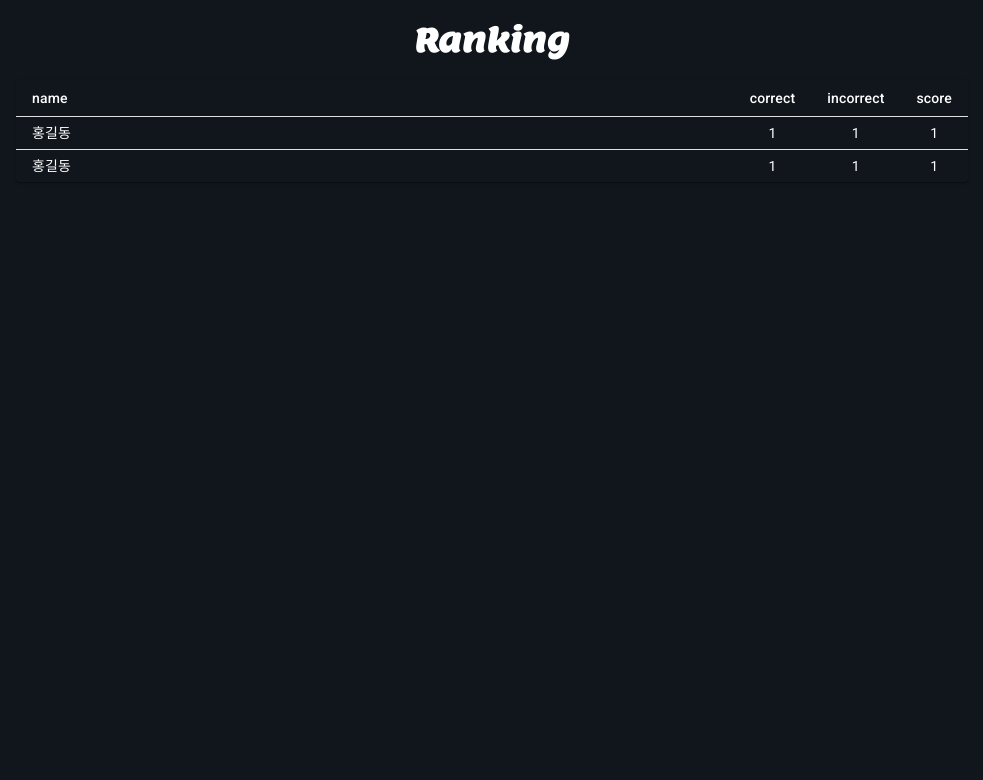
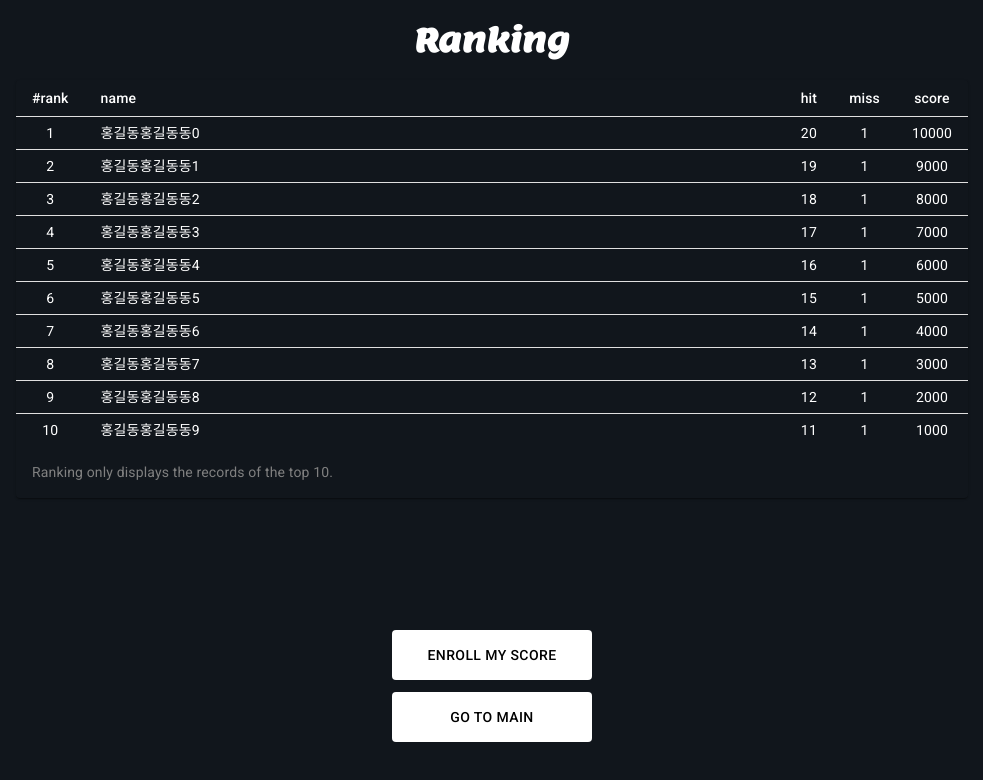
Before and after one commit to bonyoungkoo/melody-master, a React (Vite) app: page /rank in a window 1280 px wide. Shown: the top 780 px of the page, without its empty margins (148-1131 px from the left). Built offline with nearby package versions, Linux system fonts and the light colour scheme; what recoil-persist would draw is missing.

Commit message:
Rank 추가

```diff
--- a/src/pages/Challenge.tsx
+++ b/src/pages/Challenge.tsx
@@ -1,17 +1,18 @@
 import StarIcon from '@mui/icons-material/Star';
 import { Box, Button, Container, FormControlLabel, LinearProgress, Radio, RadioGroup, Rating, keyframes, styled } from "@mui/material";
 import { useCallback, useEffect, useState } from "react";
+import { useNavigate } from 'react-router-dom';
 import YouTube from "react-youtube";
 import { useRecoilValue, useSetRecoilState } from "recoil";
 import VinylIcon from '../assets/vinyl_plain.png';
 import { useCountdown } from '../hooks/useCountdown';
-import { numberOfAnswerState } from '../recoil/score/atom';
+import { numberOfAHitState } from '../recoil/score/atom';
 import { youtubeState } from "../recoil/youtube/atom";
-import Alert from '@mui/material/Alert';
-import CheckIcon from '@mui/icons-material/Check';
+import { numberOfMissSelector } from '../recoil/score/selector';
 
 const Challenge = () => {
-  const TIME_LIMIT = 1200;
+  const navigate = useNavigate();
+  const TIME_LIMIT = 100;
   const {timeLeft, start, stop, reset} = useCountdown(TIME_LIMIT);
   const [onPlayer, setOnPlayer] = useState(false);
   const [onChangeState, setOnChangeState] = useState(false);
@@ -20,8 +21,9 @@ const Challenge = () => {
   const [onSelect, setOnSelect] = useState(false);
   const videoList = useRecoilValue(youtubeState);
   const setYoutube = useSetRecoilState(youtubeState);
-  const score = useRecoilValue(numberOfAnswerState);
-  const setScore = useSetRecoilState(numberOfAnswerState);
+  const score = useRecoilValue(numberOfAHitState);
+  const setHitScore = useSetRecoilState(numberOfAHitState);
+  const setMissScore = useSetRecoilState(numberOfMissSelector);
   const [player, setPlayer] = useState<any>();
   const [value, setValue] = useState<string>('');
   const [answer, setAnswer] = useState<any>();
@@ -49,6 +51,7 @@ const Challenge = () => {
     if (timeLeft <= 0) {
       console.log('time over!')
       stop();
+      navigate('/result');
     }
   }, [timeLeft]);
 
@@ -84,39 +87,68 @@ const Challenge = () => {
     setOnPlayer(true);
   }, []);
 
-  const clickReady = useCallback(() => {
+  const setDuration = useCallback((score: number) => {
+    if (score/3 >= 4) {
+      return 1000 - (score/3*50);
+    }
+    return 5000 - (score/3)*1000;
+  }, []);
+
+  const clickPlay = useCallback(() => {
     if (!hasPlayed && !onPlay) {
-      player.seekTo(19);
+      player.seekTo(getRandomInteger(120) + 10);
       player.playVideo();
       setOnPlay(true);
       setTimeout(() => {
         player.pauseVideo();
         setOnPlay(false);
         setHasPlayed(true);
-      }, 3000)
+      }, setDuration(score))
     }
-  }, [player, onPlayer, hasPlayed, onPlay]);
+  }, [player, onPlayer, hasPlayed, onPlay, score]);
 
   const clickNext = useCallback(() => {
     if (!onSelect) return;
+    setOnChangeState(false);
+    setHasPlayed(false);
+    setOnPlay(false);
+    setOnSelect(false);
     player.pauseVideo();
     setYoutube({
       initialList: videoList.initialList,
       currentList: videoList.currentList.toSpliced(videoList.currentList.findIndex((v: any) => v.id === answer.id), 1)
     });
-    console.log(answer)
-    console.log(value)
     if (answer.snippet.title === value) {
-      setScore((prev: number) => prev + 1)
+      setHitScore((prev: number) => prev + 1)
+    } else {
+      setMissScore((prev: number) => prev + 1)
     }
-    setOnChangeState(false);
     getYoutubeVideo();
-    setHasPlayed(false);
-    setOnPlay(false);
-    setOnSelect(false);
     setValue('');
 
   }, [player, onSelect, videoList, answer, value]);
+
+  const setColor = useCallback((score: number) => {
+    let color = '#ff1744';
+    switch (Math.floor(score/3)) {
+      case 0:
+        color = '#ffc107'
+        break;
+      case 1:
+        color = '#ff9800'
+        break;
+      case 2:
+        color = '#ff5722'
+        break;
+      case 3:
+        color = '#f44336'
+        break;
+      case 4:
+        color = '#ff1744'
+        break;
+    }
+    return color;
+  }, [score]);
 
   return (
     <>
@@ -125,25 +157,28 @@ const Challenge = () => {
           name="read-only"
           value={Math.floor(score/3) + 1}
           max={5}
+          icon={<StarIcon fontSize="inherit" sx={{ color: setColor(score) }} />}
           emptyIcon={<EmptyStartIcon style={{ opacity: 0.55 }} fontSize="inherit" />}
           readOnly
           size={"large"} />
       </RatingContainer>
       <PlayingContainer>
-        <PlayingIcon sx={{ animationPlayState: onPlay ? '' : 'paused' }} />
+        <PlayingIcon sx={{ animationPlayState: onPlay ? '' : 'paused' }} onClick={() => console.log(onPlayer, onChangeState, onPlay, hasPlayed, onSelect)} />
         {
           onPlay &&
           <AlbumIcon sx={{ animationPlayState: onPlay ? '' : 'paused', backgroundImage: `url(${answer?.snippet.thumbnails.default.url})`}} />
         }
         <YouTubePlayer videoId={answer?.snippet?.resourceId?.videoId} opts={opts} onStateChange={() => setOnChangeState(true)} onReady={(e) => handleReady(e.target)} />
       </PlayingContainer>
+      <PlayingTimeProgressContainer>
+        {/* <Box sx={{ width: '50%', backgroundColor: 'red' }}>
+          <PlayingTimeLinearProgress variant="determinate" value={100/TIME_LIMIT*(TIME_LIMIT-timeLeft)} />
+        </Box> */}
+      </PlayingTimeProgressContainer>
       <ButtonContainer>
         {
           !hasPlayed && onPlayer && answer && onChangeState &&
-          <ReadyButton variant="contained" onClick={() => {
-            console.log(answer.snippet.resourceId.videoId);
-            clickReady()
-            }}>
+          <ReadyButton variant="contained" onClick={() => clickPlay()}>
               {onPlay ? 'Playing...' : `Click to play`}
           </ReadyButton>
         }
@@ -172,19 +207,35 @@ const Challenge = () => {
           </RadioGroup>
         }
       </RadioContainer>
-      <ProgressContainer>
+      <ChallengeTimeProgressContainer>
         <Box sx={{ width: '100%' }}>
           <LinearProgress variant="determinate" value={100/TIME_LIMIT*(TIME_LIMIT-timeLeft)} />
         </Box>
-      </ProgressContainer>
+      </ChallengeTimeProgressContainer>
     </>
   );
 };
 
-const ProgressContainer = styled(Box)`
+const PlayingTimeLinearProgress = styled(LinearProgress)`
+  .MuiLinearProgress-barColorPrimary {
+    background-color: grey;
+  }
+`
+
+const PlayingTimeProgressContainer = styled(Box)`
   display: flex;
+  justify-content: center;
+  align-items: flex-start;
+  height: 5%;
+  max-width: 1000px;
+  padding-top: 10px;
+`
+
+const ChallengeTimeProgressContainer = styled(Box)`
+  display: flex;
+  justify-content: center;
   align-items: end;
-  height: 10%;
+  height: 5%;
   max-width: 1000px;
 `
 
--- a/src/pages/Rank.tsx
+++ b/src/pages/Rank.tsx
@@ -1,4 +1,4 @@
-import { Box, Container, Paper, Table, TableBody, TableCell, TableContainer, TableHead, TableRow, styled } from '@mui/material';
+import { Box, Button, Container, Paper, Table, TableBody, TableCell, TableContainer, TableHead, TableRow, styled } from '@mui/material';
 
 const Rank = () => {
 
@@ -10,35 +10,40 @@ const Rank = () => {
       <RankContainer>
         <TableContainer component={Paper} sx={{ backgroundColor: '#11161C' }}>
           <Table size="small" aria-label="a dense table">
+            <caption style={{ color: 'grey' }}>Ranking only displays the records of the top 10.</caption>
             <TableHead>
               <TableRow>
-                <TableCell sx={{ color: '#FFFFFF', width: '85%' }}>name</TableCell>
-                <TableCell sx={{ color: '#FFFFFF', width: '5%' }} align="center">correct</TableCell>
-                <TableCell sx={{ color: '#FFFFFF', width: '5%' }} align="center">incorrect</TableCell>
+                <TableCell sx={{ color: '#FFFFFF', width: '5%' }}>#rank</TableCell>
+                <TableCell sx={{ color: '#FFFFFF', width: '80%' }}>name</TableCell>
+                <TableCell sx={{ color: '#FFFFFF', width: '5%' }} align="center">hit</TableCell>
+                <TableCell sx={{ color: '#FFFFFF', width: '5%' }} align="center">miss</TableCell>
                 <TableCell sx={{ color: '#FFFFFF', width: '5%' }} align="center">score</TableCell>
               </TableRow>
             </TableHead>
             <TableBody>
-                <TableRow
-                  sx={{ '&:last-child td, &:last-child th': { border: 0 } }}
-                >
-                  <TableCell sx={{ color: '#FFFFFF' }} align="left">홍길동</TableCell>
-                  <TableCell sx={{ color: '#FFFFFF' }} align="center">1</TableCell>
-                  <TableCell sx={{ color: '#FFFFFF' }} align="center">1</TableCell>
-                  <TableCell sx={{ color: '#FFFFFF' }} align="center">1</TableCell>
-                </TableRow>
-                <TableRow
-                  sx={{ '&:last-child td, &:last-child th': { border: 0 } }}
-                >
-                  <TableCell sx={{ color: '#FFFFFF' }} align="left">홍길동</TableCell>
-                  <TableCell sx={{ color: '#FFFFFF' }} align="center">1</TableCell>
-                  <TableCell sx={{ color: '#FFFFFF' }} align="center">1</TableCell>
-                  <TableCell sx={{ color: '#FFFFFF' }} align="center">1</TableCell>
-                </TableRow>
+              {
+                Array(10).fill(null).map((v, i) =>
+                  <TableRow sx={{ '&:last-child td, &:last-child th': { border: 0 } }} key={i}>
+                    <TableCell sx={{ color: '#FFFFFF' }} align="center">{i + 1}</TableCell>
+                    <TableCell sx={{ color: '#FFFFFF' }} align="left">{`홍길동홍길동동${i}`}</TableCell>
+                    <TableCell sx={{ color: '#FFFFFF' }} align="center">{20 - i}</TableCell>
+                    <TableCell sx={{ color: '#FFFFFF' }} align="center">1</TableCell>
+                    <TableCell sx={{ color: '#FFFFFF' }} align="center">{10000 - i * 1000}</TableCell>
+                  </TableRow>
+                )
+              }
             </TableBody>
           </Table>
         </TableContainer>
       </RankContainer>
+      <ButtonContainer>
+        <GameButton variant="text" onClick={() => {}}>
+          Enroll My Score
+        </GameButton>
+        <GameButton variant="text" onClick={() => {}}>
+          Go To Main
+        </GameButton>
+      </ButtonContainer>
     </>
   );
 };
@@ -49,6 +54,7 @@ const TitleContainer = styled(Container)`
   justify-content: center;
   align-items: center;
 `
+
 const Title = styled(Box)`
   font-family: "Lemon", serif;
   color: #FFFFFF;
@@ -57,12 +63,28 @@ const Title = styled(Box)`
 `
 
 const RankContainer = styled(Container)`
-  height: 90%;
+  height: 60%;
   background-color: #11161C;
 `
 
 const ButtonContainer = styled(Container)`
-  height: 10%;
+  height: 30%;
+  display: flex;
+  flex-direction: column;
+  justify-content: center;
+  align-items: center;
+`
+
+const GameButton = styled(Button)`
+  height: 50px;
+  width: 200px;
+  background-color: #FFFFFF;
+  color: #000000;
+  &:hover {
+    background-color: #000000;
+    color: #FFFFFF;
+  }
+  margin-top: 12px;
 `
 
 export default Rank;
--- a/src/pages/Result.tsx
+++ b/src/pages/Result.tsx
@@ -1,16 +1,101 @@
-import { Box, Container, styled } from "@mui/material";
+import { Box, Button, Container, Dialog, DialogActions, DialogContent, DialogContentText, DialogTitle, Rating, TextField, styled } from "@mui/material";
+import { useRecoilValue } from "recoil";
+import { numberOfAHitState, numberOfMissState } from "../recoil/score/atom";
+import { useNavigate } from "react-router-dom";
+import { useCallback, useRef, useState } from "react";
+import StarIcon from '@mui/icons-material/Star';
+import axios from "axios";
 
 const Result = () => {
+  const [open, setOpen] = useState(false);
+  const numberOfHit = useRecoilValue(numberOfAHitState);
+  const numberOfMiss = useRecoilValue(numberOfMissState);
+  const navigate = useNavigate();
+  const [value, setValue] = useState('');
+
+  const setColor = useCallback((score: number) => {
+    let color = '#ff1744';
+    switch (Math.floor(score/3)) {
+      case 0:
+        color = '#ffc107'
+        break;
+      case 1:
+        color = '#ff9800'
+        break;
+      case 2:
+        color = '#ff5722'
+        break;
+      case 3:
+        color = '#f44336'
+        break;
+      case 4:
+        color = '#ff1744'
+        break;
+    }
+    return color;
+  }, []);
+
+  const calculateScore = useCallback(() => {
+    return (numberOfHit*100) - (numberOfMiss*50);
+  }, [numberOfHit, numberOfMiss]);
+
+  const registerScore = useCallback(async () => {
+    console.log(value)
+    const url = import.meta.env.VITE_API_URL;
+    const response: any = await axios({
+      url,
+      method: 'get',
+    });
+    console.log(response)
+  }, [numberOfHit, numberOfMiss, value]);
+
   return (
     <>
       <TitleContainer>
         <Title>Game Result</Title>
       </TitleContainer>
       <ScoreContainer>
-        <TextBox>정답 수 : 5</TextBox>
-        <TextBox>오답 수 : 5</TextBox>
-        <TextBox>남은 시간 : 00 : 00</TextBox>
+        <TextBox sx={{ display: 'flex', alignItems: 'center' }}>
+          {`Max level : `}
+          <Rating
+            name="read-only"
+            value={numberOfHit > 12 ? 5 : Math.floor(numberOfHit/3) + 1}
+            max={numberOfHit > 12 ? 5 : Math.floor(numberOfHit/3) + 1}
+            readOnly
+            icon={<StarIcon fontSize="inherit" sx={{ color: setColor(numberOfHit) }} />}
+            size={"large"} />
+          </TextBox>
+        <TextBox>{`Hit : ${numberOfHit}`}</TextBox>
+        <TextBox>{`Miss : ${numberOfMiss}`}</TextBox>
+        <TextBox>{`Total score : ${calculateScore()}`}</TextBox>
       </ScoreContainer>
+      <ButtonContainer>
+        <GameButton variant="text" onClick={() => setOpen(true)}>
+          Record My Score
+        </GameButton>
+        <GameButton variant="text" onClick={() => {}}>
+          Retry
+        </GameButton>
+      </ButtonContainer>
+      <Dialog onClose={() => setOpen(false)} open={open}>
+      <DialogTitle>Enter your name</DialogTitle>
+        <DialogContent>
+          <DialogContentText>
+            Record score and check your ranking.
+          </DialogContentText>
+          <TextField
+            autoFocus
+            variant="standard"
+            fullWidth
+            placeholder="Please enter within 8 letters."
+            onChange={(e) => setValue(e.target.value)}
+          />
+        </DialogContent>
+        <DialogActions>
+          <Button onClick={() => setOpen(false)}>Cancel</Button>
+          <Button onClick={() => registerScore()}>Record</Button>
+        </DialogActions>
+      </Dialog>
     </>
   );
 };
@@ -30,7 +115,7 @@ const Title = styled(Box)`
 `
 
 const ScoreContainer = styled(Container)`
-  height: 80%;
+  height: 60%;
   display: flex;
   flex-direction: column;
   justify-content: center;
@@ -44,4 +129,24 @@ const TitleContainer = styled(Container)`
   align-items: center;
 `
 
+const ButtonContainer = styled(Container)`
+  height: 30%;
+  display: flex;
+  flex-direction: column;
+  justify-content: center;
+  align-items: center;
+`
+
+const GameButton = styled(Button)`
+  height: 50px;
+  width: 200px;
+  background-color: #FFFFFF;
+  color: #000000;
+  &:hover {
+    background-color: #000000;
+    color: #FFFFFF;
+  }
+  margin-top: 12px;
+`
+
 export default Result;
```
Also changed, not shown: src/pages/Main.tsx (+4 -4 lines), src/recoil/score/atom.ts (+7 -1 lines), src/recoil/score/selector.ts (+15 -5 lines).
